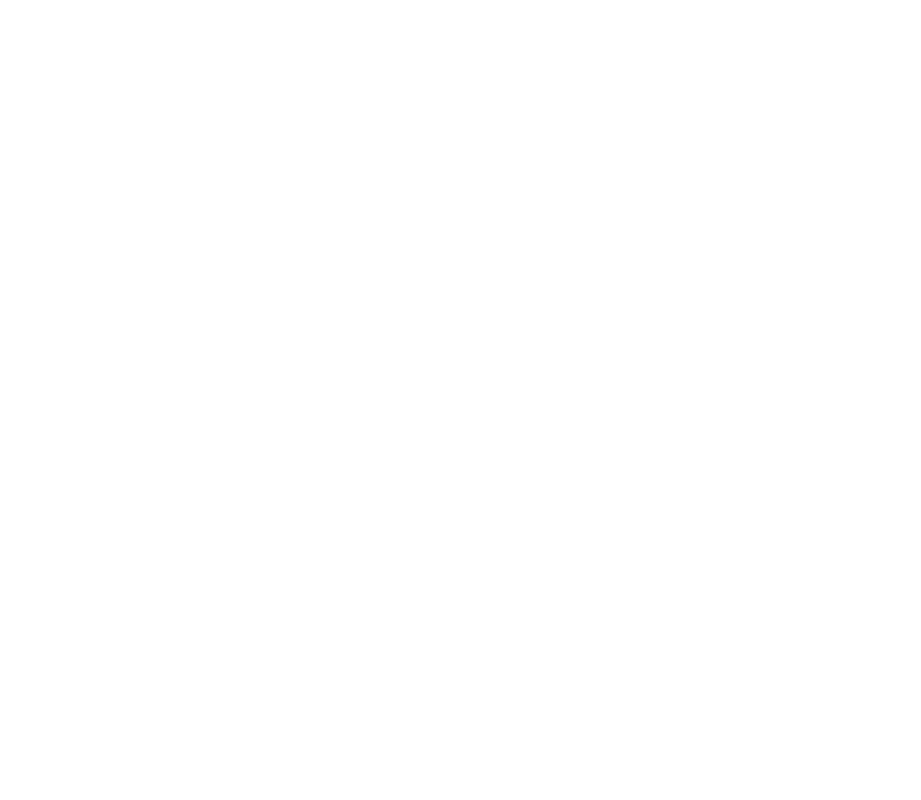
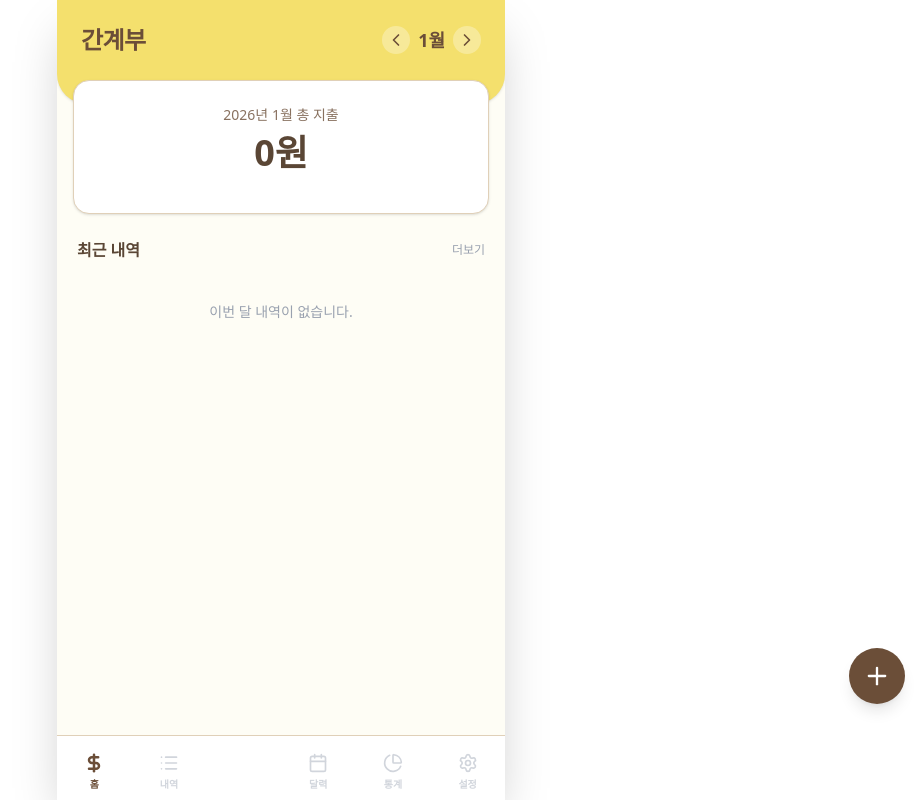
Before and after one commit to bomdong628/gan-gyebu, a React (Vite) app: page / in a window 1280 px wide. Shown: the whole page, without its empty margins (359-1280 px from the left). Built offline with nearby package versions, Linux system fonts and the light colour scheme.

Commit message:
feat: InputModal 컴포넌트 추가

```diff
--- a/src/App.jsx
+++ b/src/App.jsx
@@ -1,5 +1,115 @@
+import { useMemo, useState } from 'react';
+import { COLORS, DEFAULT_CATEGORIES, MENU } from './constants';
+import Home from './components/Home';
+import Header from './components/Header';
+import Footer from './components/Footer';
+import AddBtn from './components/AddBtn';
+import InputModal from './components/InputModal';
+
 function App() {
-  return <></>;
+  const [transactions, setTransactions] = useState([]);
+  const [categories, setCategories] = useState(DEFAULT_CATEGORIES);
+  const [activeTab, setActiveTab] = useState('home');
+  // Filter & Sort State
+  const [currentMonth, setCurrentMonth] = useState(new Date());
+  const [searchTerm, setSearchTerm] = useState('');
+  const [sortConfig, setSortConfig] = useState({ key: 'date', direction: 'desc' });
+
+  const defalutValue = {
+    amount: '',
+    date: new Date().toISOString().split('T')[0],
+    category: '',
+    description: '',
+    payer: '공동',
+    method: '카드',
+  };
+
+  // Form State
+  const [itemInfo, setItemInfo] = useState(defalutValue);
+
+  const onChangeItemInfo = ({ name, value }) =>
+    setItemInfo((prev) => ({
+      ...prev,
+      [name]: value,
+    }));
+
+  const [isFormOpen, setIsFormOpen] = useState(false);
+
+  // Edit State
+  const [editTransactionId, setEditTransactionId] = useState(null);
+
+  const onEditItemInfo = (t) => {
+    setEditTransactionId(t.id);
+    onChangeItemInfo({ name: 'amount', value: t.amount });
+    onChangeItemInfo({ name: 'date', value: t.date });
+    onChangeItemInfo({ name: 'category', value: t.category });
+    onChangeItemInfo({ name: 'description', value: t.description });
+    onChangeItemInfo({ name: 'payer', value: t.payer });
+    onChangeItemInfo({ name: 'method', value: t.method || '카드' });
+    setIsFormOpen(true);
+  };
+
+  const onCloseInputModal = () => {
+    setIsFormOpen(false);
+    setEditTransactionId(null);
+    onChangeItemInfo({ name: 'amount', value: '' });
+    onChangeItemInfo({ name: 'description', value: '' });
+    onChangeItemInfo({ name: 'date', value: new Date().toISOString().split('T')[0] });
+    onChangeItemInfo({ name: 'payer', value: '공동' });
+    onChangeItemInfo({ name: 'method', value: '카드' });
+    // Reset date to today only if we were editing (optional UX choice)
+    // Keeping last used date might be convenient, but standard is reset
+    if (categories.length > 0) onChangeItemInfo({ name: 'category', value: categories[0].name });
+  };
+
+  const filteredTransactions = useMemo(() => {
+    return transactions
+      .filter((t) => {
+        const tDate = new Date(t.date);
+        const isSameMonth =
+          tDate.getMonth() === currentMonth.getMonth() &&
+          tDate.getFullYear() === currentMonth.getFullYear();
+        const matchesSearch =
+          searchTerm === '' ||
+          t.description.includes(searchTerm) ||
+          t.category.includes(searchTerm) ||
+          t.payer.includes(searchTerm);
+        return isSameMonth && matchesSearch;
+      })
+      .sort((a, b) => {
+        if (a[sortConfig.key] < b[sortConfig.key]) return sortConfig.direction === 'asc' ? -1 : 1;
+        if (a[sortConfig.key] > b[sortConfig.key]) return sortConfig.direction === 'asc' ? 1 : -1;
+        return 0;
+      });
+  }, [transactions, currentMonth, searchTerm, sortConfig]);
+
+  return (
+    <div
+      className={`min-h-screen ${COLORS.bg} font-sans pb-20 max-w-md mx-auto shadow-2xl overflow-hidden`}
+    >
+      <Header activeTab={activeTab} currentMonth={currentMonth} setCurrentMonth={setCurrentMonth} />
+      <main className='px-4 -mt-6 relative z-20'>
+        {activeTab === MENU.HOME && (
+          <Home
+            currentMonth={currentMonth}
+            setActiveTab={setActiveTab}
+            filteredTransactions={filteredTransactions}
+            onEditItemInfo={onEditItemInfo}
+          />
+        )}
+      </main>
+      {activeTab !== '' && <AddBtn setIsFormOpen={setIsFormOpen} />}
+      {isFormOpen && (
+        <InputModal
+          itemInfo={itemInfo}
+          onChangeItemInfo={onChangeItemInfo}
+          onCloseInputModal={onCloseInputModal}
+          editTransactionId={editTransactionId}
+        />
+      )}
+      <Footer activeTab={activeTab} setActiveTab={setActiveTab} />
+    </div>
+  );
 }
 
 export default App;
--- a/src/components/Home.jsx
+++ b/src/components/Home.jsx
@@ -1,7 +1,7 @@
 import { COLORS, DEFAULT_CATEGORIES, MENU } from '../constants';
 import { formatMoney } from '../utils';
 
-function Home({ currentMonth, setActiveTab, filteredTransactions, handleStartEdit }) {
+function Home({ currentMonth, setActiveTab, filteredTransactions, onEditItemInfo }) {
   const monthlyTotal = filteredTransactions.reduce((acc, curr) => acc + curr.amount, 0);
 
   return (
@@ -106,7 +106,7 @@ function Home({ currentMonth, setActiveTab, filteredTransactions, handleStartEdi
             <div className='flex items-center gap-2'>
               <span className={`font-bold ${COLORS.text}`}>-{formatMoney(t.amount)}</span>
               <button
-                onClick={() => handleStartEdit(t)}
+                onClick={() => onEditItemInfo(t)}
                 className='p-1 text-gray-300 hover:text-[#6B4E38]'
               >
                 <Pencil size={14} />
--- /dev/null
+++ b/src/components/InputModal.jsx
@@ -0,0 +1,145 @@
+import { COLORS, DEFAULT_CATEGORIES, METHODS, PAYERS } from '../constants';
+
+function InputModal({ itemInfo, onChangeItemInfo, onCloseInputModal, editTransactionId }) {
+  const handleSaveTransaction = () => console.log('save!');
+
+  return (
+    <div className='fixed inset-0 bg-black/50 z-[60] flex items-end sm:items-center justify-center'>
+      <div
+        className={`${COLORS.bg} w-full max-w-md p-6 rounded-t-3xl sm:rounded-3xl shadow-2xl animate-slide-up max-h-[90vh] overflow-y-auto`}
+        // onPaste={handlePaste} // Add paste handler here
+        tabIndex={0} // Make it focusable for paste
+      >
+        <div className='flex justify-between items-center mb-6'>
+          <h2 className={`text-xl font-bold ${COLORS.accent}`}>
+            {editTransactionId ? '지출 내역 수정' : '지출 기록하기'}
+          </h2>
+          <button onClick={onCloseInputModal} className='text-gray-400'>
+            닫기
+          </button>
+        </div>
+
+        {/* AI Receipt/Capture Scan Button - Hide in edit mode */}
+        {/* {!editTransactionId && (
+              <div className='mb-6'>
+                <input
+                  type='file'
+                  accept='image/*'
+                  ref={fileInputRef}
+                  onChange={handleFileChange}
+                  className='hidden'
+                  id='receipt-upload'
+                />
+                <label
+                  htmlFor='receipt-upload'
+                  className={`flex items-center justify-center gap-2 w-full py-4 rounded-xl border-2 border-dashed ${COLORS.border} bg-[#F9F5EB] text-[#6B4E38] font-bold cursor-pointer hover:bg-[#F0E6D2] transition-colors`}
+                >
+                  {isAnalyzing ? (
+                    <span className='animate-pulse'>Gemini가 분석 중입니다... ✨</span>
+                  ) : (
+                    <>
+                      <div className='flex gap-1'>
+                        <Camera size={20} />
+                        <ImageIcon size={20} />
+                      </div>
+                      <span>영수증/캡처 업로드 (AI 자동) ✨</span>
+                    </>
+                  )}
+                </label>
+              </div>
+            )} */}
+
+        <form onSubmit={handleSaveTransaction} className='space-y-4'>
+          <div className='relative'>
+            <span className='absolute left-4 top-1/2 -translate-y-1/2 text-gray-400 font-bold'>
+              ₩
+            </span>
+            <input
+              type='number'
+              value={itemInfo?.amount}
+              onChange={(e) => onChangeItemInfo({ name: 'amount', value: e.target.value })}
+              className='w-full p-4 pl-10 text-2xl font-bold rounded-2xl border-2 border-[#E0D0B8] focus:border-[#F4E06D] outline-none bg-white text-[#5A4635]'
+              placeholder='0'
+              autoFocus
+            />
+          </div>
+
+          <div className='flex gap-2'>
+            <input
+              type='date'
+              value={itemInfo?.date}
+              onChange={(e) => onChangeItemInfo({ name: 'date', value: e.target.value })}
+              className='flex-1 p-3 rounded-xl border border-[#E0D0B8] bg-white text-sm'
+            />
+            <select
+              value={itemInfo?.category}
+              onChange={(e) => onChangeItemInfo({ name: 'category', value: e.target.value })}
+              className='flex-1 p-3 rounded-xl border border-[#E0D0B8] bg-white text-sm'
+            >
+              {DEFAULT_CATEGORIES.map((c) => (
+                <option key={c} value={c}>
+                  {c}
+                </option>
+              ))}
+            </select>
+          </div>
+
+          <input
+            type='text'
+            value={itemInfo?.description}
+            onChange={(e) => onChangeItemInfo({ name: 'description', value: e.target.value })}
+            placeholder='내용 (예: 장보기, 택시)'
+            className='w-full p-3 rounded-xl border border-[#E0D0B8] bg-white text-sm'
+          />
+
+          <div className='space-y-2'>
+            <label className='text-xs font-bold text-gray-500 ml-1'>누가 냈나요?</label>
+            <div className='flex gap-2'>
+              {PAYERS.map((p) => (
+                <button
+                  key={p}
+                  type='button'
+                  onClick={() => onChangeItemInfo({ name: 'payer', value: p })}
+                  className={`flex-1 py-3 rounded-xl text-sm font-bold transition-colors ${
+                    itemInfo?.payer === p
+                      ? 'bg-[#F4E06D] text-[#6B4E38] border-2 border-[#6B4E38]'
+                      : 'bg-white border border-[#E0D0B8] text-gray-400'
+                  }`}
+                >
+                  {p}
+                </button>
+              ))}
+            </div>
+          </div>
+
+          <div className='space-y-2'>
+            <label className='text-xs font-bold text-gray-500 ml-1'>결제 수단</label>
+            <div className='flex gap-2'>
+              {METHODS.map((m) => (
+                <button
+                  key={m}
+                  type='button'
+                  onClick={() => onChangeItemInfo({ name: 'method', value: m })}
+                  className={`flex-1 py-2 rounded-lg text-xs font-medium ${
+                    itemInfo?.method === m ? 'bg-[#D6C098] text-white' : 'bg-gray-100 text-gray-400'
+                  }`}
+                >
+                  {m}
+                </button>
+              ))}
+            </div>
+          </div>
+
+          <button
+            type='submit'
+            className={`w-full py-4 mt-4 rounded-xl ${COLORS.accentBg} text-white font-bold text-lg shadow-md active:scale-95 transition-transform`}
+          >
+            {editTransactionId ? '수정 완료' : '기록하기'}
+          </button>
+        </form>
+      </div>
+    </div>
+  );
+}
+
+export default InputModal;
```
